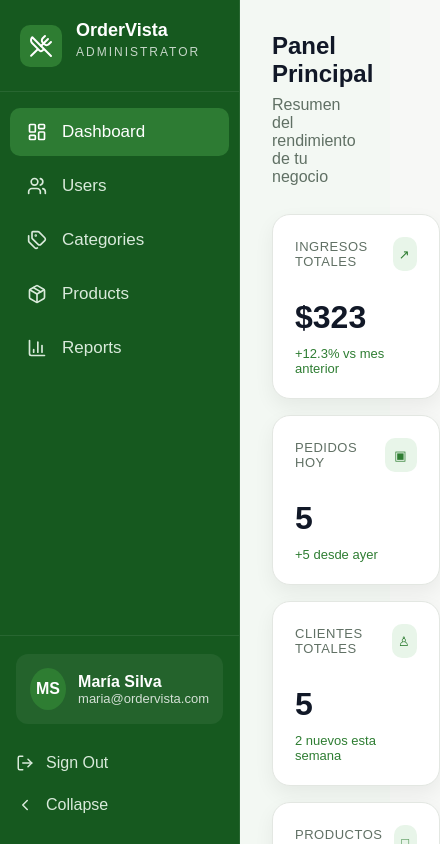
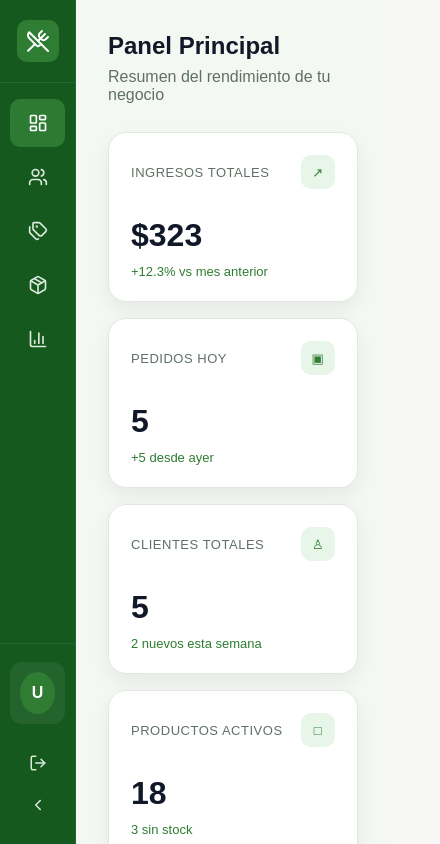
Before and after one commit to ytabeloved/ordervista, a React app in the folder frontend/: page / in a window 390 px wide. Shown: the top 844 px of the page, 440 px wide, since content can reach past the window. Built offline with nearby package versions, Linux system fonts and the light colour scheme; sample sign-in values are in the browser's storage; the HTML template or start-up script is replaced by a standard one.

Commit message:
OR-27 Implementar menú lateral administrador responsive

```diff
--- a/frontend/src/components/layout/AdminLayout.jsx
+++ b/frontend/src/components/layout/AdminLayout.jsx
@@ -1,11 +1,40 @@
+import { useEffect, useState } from "react";
 import { Outlet } from "react-router-dom";
 import AdminSidebar from "../sidebar/AdminSidebar";
 
+function AdminLayout() {
+    const [collapsed, setCollapsed] = useState(false);
+    const [mobileMenuOpen, setMobileMenuOpen] = useState(false);
 
-function AdminLayout() {
+        // Colapsa el menú automáticamente en pantallas pequeñas
+        useEffect(() => {
+            function handleResize() {
+            setCollapsed(window.innerWidth <= 900);
+            }
+
+            handleResize();
+
+            window.addEventListener("resize", handleResize);
+
+            return () => {
+                window.removeEventListener("resize", handleResize);
+        };
+        }, []);
+
     return (
-        <div className="admin-layout">
-            <AdminSidebar />
+        <div
+            className={
+                collapsed
+                    ? "admin-layout sidebar-collapsed"
+                    : "admin-layout"
+            }
+        >
+            <AdminSidebar
+                collapsed={collapsed}
+                setCollapsed={setCollapsed}
+                mobileMenuOpen={mobileMenuOpen}
+                setMobileMenuOpen={setMobileMenuOpen}
+            />
 
             <main className="admin-main">
                 <Outlet />
--- a/frontend/src/components/sidebar/AdminSidebar.jsx
+++ b/frontend/src/components/sidebar/AdminSidebar.jsx
@@ -1,5 +1,9 @@
 import logo from "../../assets/logo.svg";
 import SidebarItem from "./SidebarItem";
+import { useState } from "react";
+import { useNavigate } from "react-router-dom";
+import { logout } from "../../services/authService";
+
 
 import {
     LayoutDashboard,
@@ -8,14 +12,41 @@ import {
     Package,
     ChartColumn,
     LogOut,
-    ChevronLeft
+    ChevronLeft,
 } from "lucide-react";
 
 // Menú lateral para el perfil Administrador
-function AdminSidebar() {
+function AdminSidebar({
+    collapsed,
+    setCollapsed,
+    mobileMenuOpen,
+    setMobileMenuOpen
+}) {
+
+    const navigate = useNavigate();
+
+    const storedUser = localStorage.getItem("user");
+    const user = storedUser ? JSON.parse(storedUser) : null;
+
+    const userName = user
+        ? `${user.nombre} ${user.apellido}`
+        : "Usuario";
+
+    const userEmail = user?.email || "sin correo";
+
+    const handleLogout = () => {
+        logout();
+        navigate("/login");
+    };
 
     return (
-        <aside className="admin-sidebar">
+            <aside
+                className={
+                    `admin-sidebar
+                    ${collapsed ? "collapsed" : ""}
+                    ${mobileMenuOpen ? "mobile-open" : ""}`
+                }
+            >
 
             <div className="sidebar-brand">
                 <div className="sidebar-brand-icon">
@@ -64,15 +95,18 @@ function AdminSidebar() {
 
             <div className="sidebar-footer">
                 <div className="sidebar-user">
-                    <div className="sidebar-user-avatar">MS</div>
+                    <div className="sidebar-user-avatar">
+                        {user?.nombre?.charAt(0).toUpperCase() || "U"}
+                    </div>
 
                     <div>
-                        <strong>María Silva</strong>
-                        <span>maria@ordervista.com</span>
+                        <strong>{userName}</strong>
+                        <span>{userEmail}</span>
                     </div>
                 </div>
 
-                <button className="sidebar-action">
+                <button className="sidebar-action"
+                onClick={handleLogout}>
 
                     <LogOut size={18} />
 
@@ -80,7 +114,7 @@ function AdminSidebar() {
 
                 </button>
 
-                <button className="sidebar-action">
+                <button className="sidebar-action" onClick={() => setCollapsed(!collapsed)}>
 
                     <ChevronLeft size={18} />
 
--- a/frontend/src/services/authService.js
+++ b/frontend/src/services/authService.js
@@ -9,3 +9,9 @@ export async function login(email, password) {
 
     return response.data;
 }
+
+// Elimina la sesión guardada en el navegador
+export function logout() {
+    localStorage.removeItem("token");
+    localStorage.removeItem("user");
+}
--- a/frontend/src/styles/sidebar.css
+++ b/frontend/src/styles/sidebar.css
@@ -3,15 +3,25 @@
 =========================== */
 
 .admin-sidebar{
-    width:240px;
-    height:100vh;
-    background:#16591f;
-    color:white;
 
-    display:flex;
-    flex-direction:column;
+    position: fixed;
 
-    border-right:1px solid rgba(255,255,255,.08);
+    top: 0;
+    left: 0;
+
+    width: 240px;
+    height: 100vh;
+
+    background: #16591f;
+    color: white;
+
+    display: flex;
+    flex-direction: column;
+
+    border-right: 1px solid rgba(255,255,255,.08);
+
+    z-index: 1000;
+
 }
 
 .sidebar-brand{
@@ -237,6 +247,58 @@
 
 .admin-main {
     flex: 1;
+    margin-left: 240px;
     min-width: 0;
     padding: 32px;
 }
+
+/* ===========================
+   SIDEBAR COLAPSADO
+=========================== */
+
+.admin-sidebar.collapsed {
+    width: 76px;
+}
+
+.admin-sidebar.collapsed .sidebar-brand {
+    justify-content: center;
+    padding: 20px 10px;
+}
+
+.admin-sidebar.collapsed .sidebar-brand > div:last-child {
+    display: none;
+}
+
+.admin-sidebar.collapsed .sidebar-item {
+    justify-content: center;
+    padding: 14px 0;
+}
+
+.admin-sidebar.collapsed .sidebar-item-label {
+    display: none;
+}
+
+.admin-sidebar.collapsed .sidebar-footer {
+    padding: 18px 10px;
+}
+
+.admin-sidebar.collapsed .sidebar-user {
+    justify-content: center;
+    padding: 10px;
+}
+
+.admin-sidebar.collapsed .sidebar-user div:last-child {
+    display: none;
+}
+
+.admin-sidebar.collapsed .sidebar-action {
+    justify-content: center;
+}
+
+.admin-sidebar.collapsed .sidebar-action span {
+    display: none;
+}
+
+.admin-layout.sidebar-collapsed .admin-main {
+    margin-left: 76px;
+}
```
